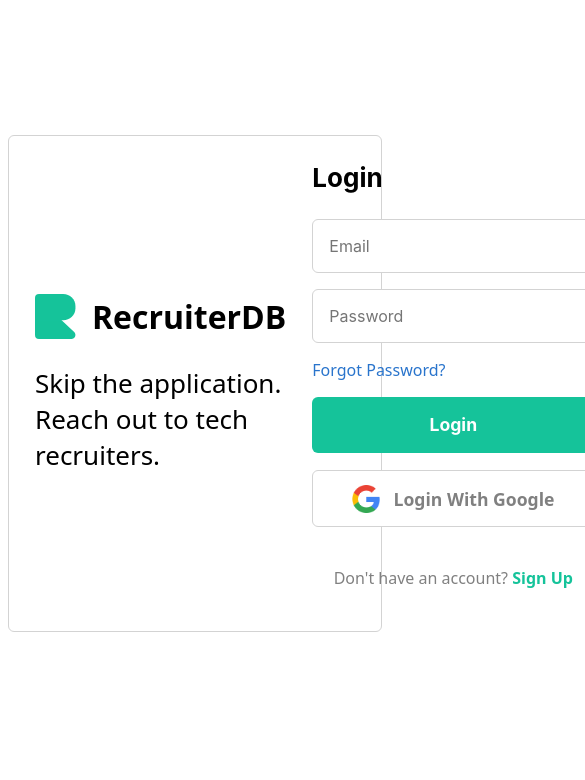
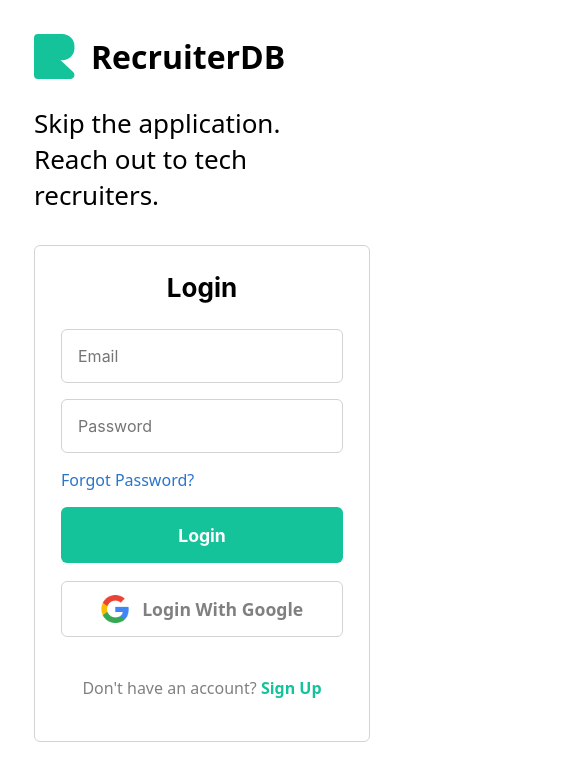
Before and after one commit to mhanna15/RecruiterDB, a React (Create React App) app: page / in a window 390 px wide. Shown: the top 780 px of the page, 585 px wide, since content can reach past the window. Built offline with nearby package versions, Linux system fonts and the light colour scheme; no server answers.

Commit message:
login mobile

```diff
--- a/src/pages/Landing/Landing.css
+++ b/src/pages/Landing/Landing.css
@@ -79,3 +79,27 @@
   padding: 1em;
   border-radius: 0.375rem;
 }
+
+@media (max-width: 580px) {
+  .login-content {
+    margin: 0px;
+  }
+  .login-field {
+    font-size: small;
+    display: flex;
+    flex-direction: column;
+    border: none;
+    margin-bottom: 0px;
+  }
+  .login-form {
+    margin-left: 0px;
+    margin-top: 2rem;
+    text-align: center;
+    padding: 2em;
+    border: solid;
+    border-width: 1px;
+    border-color: lightgray;
+    border-radius: 0.375rem;
+    width: fit-content;
+  }
+}
```
